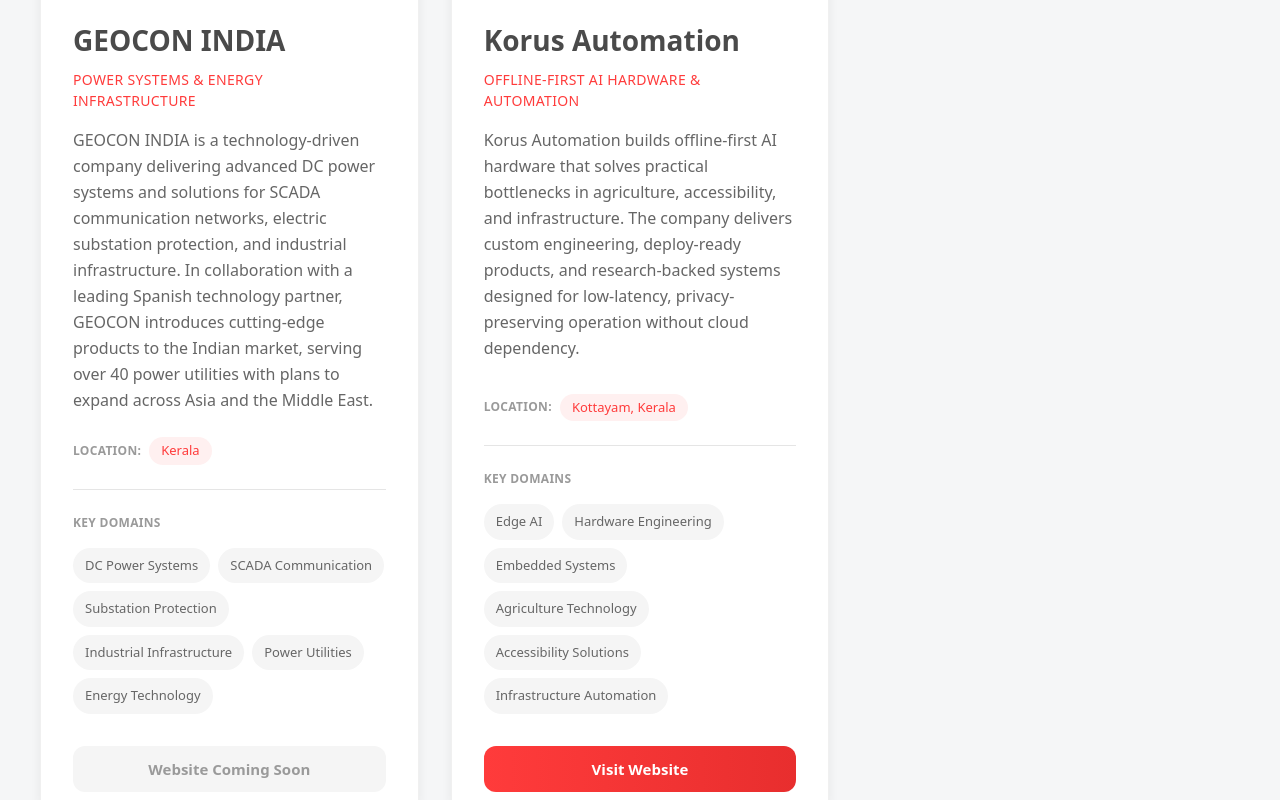
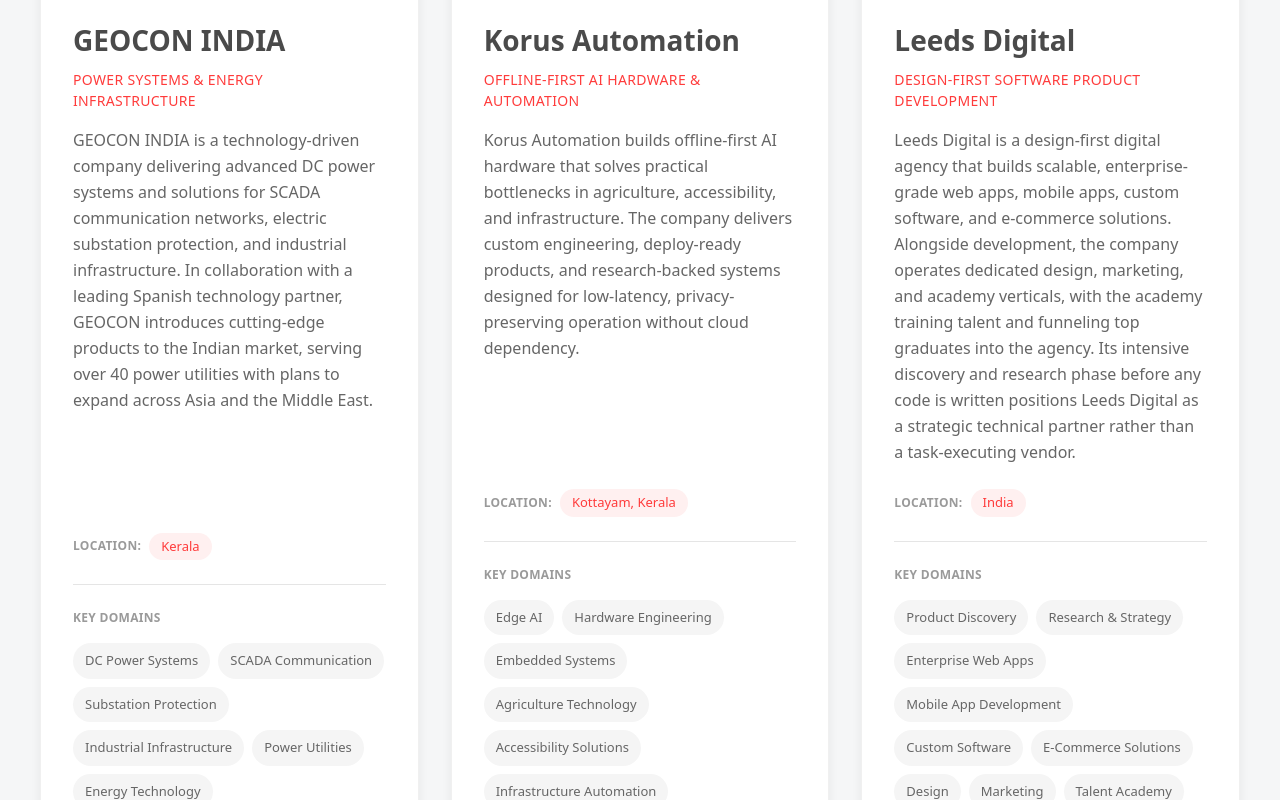
Before and after one commit to sarjus/siif, a Next.js app: page /current-companies in a window 1280 px wide. Shown: the part 1960-2760 px from the top of the page. Built offline with nearby package versions, Linux system fonts and the light colour scheme.

Commit message:
Leeds Digital Added

```diff
--- a/src/app/current-companies/page.tsx
+++ b/src/app/current-companies/page.tsx
@@ -115,6 +115,28 @@ const companies: CompanyWithWebsite[] = [
     location: 'Kottayam, Kerala',
     focus: 'Offline-First AI Hardware & Automation',
     website: 'https://korus-automation.vercel.app/',
+  },
+  {
+    id: 'leeds-digital',
+    name: 'Leeds Digital',
+    logo: '/assets/Startups/LeedsDigital Logo.jpeg',
+    tagline: 'Research-Led Digital Product Development',
+    description:
+      'Leeds Digital is a design-first digital agency that builds scalable, enterprise-grade web apps, mobile apps, custom software, and e-commerce solutions. Alongside development, the company operates dedicated design, marketing, and academy verticals, with the academy training talent and funneling top graduates into the agency. Its intensive discovery and research phase before any code is written positions Leeds Digital as a strategic technical partner rather than a task-executing vendor.',
+    domains: [
+      'Product Discovery',
+      'Research & Strategy',
+      'Enterprise Web Apps',
+      'Mobile App Development',
+      'Custom Software',
+      'E-Commerce Solutions',
+      'Design',
+      'Marketing',
+      'Talent Academy',
+    ],
+    location: 'India',
+    focus: 'Design-First Software Product Development',
+    website: 'https://leedsdigital.in/',
   },
 ];
 
```
Also changed, not shown: public/assets/Startups/LeedsDigital Logo.jpeg (added).
